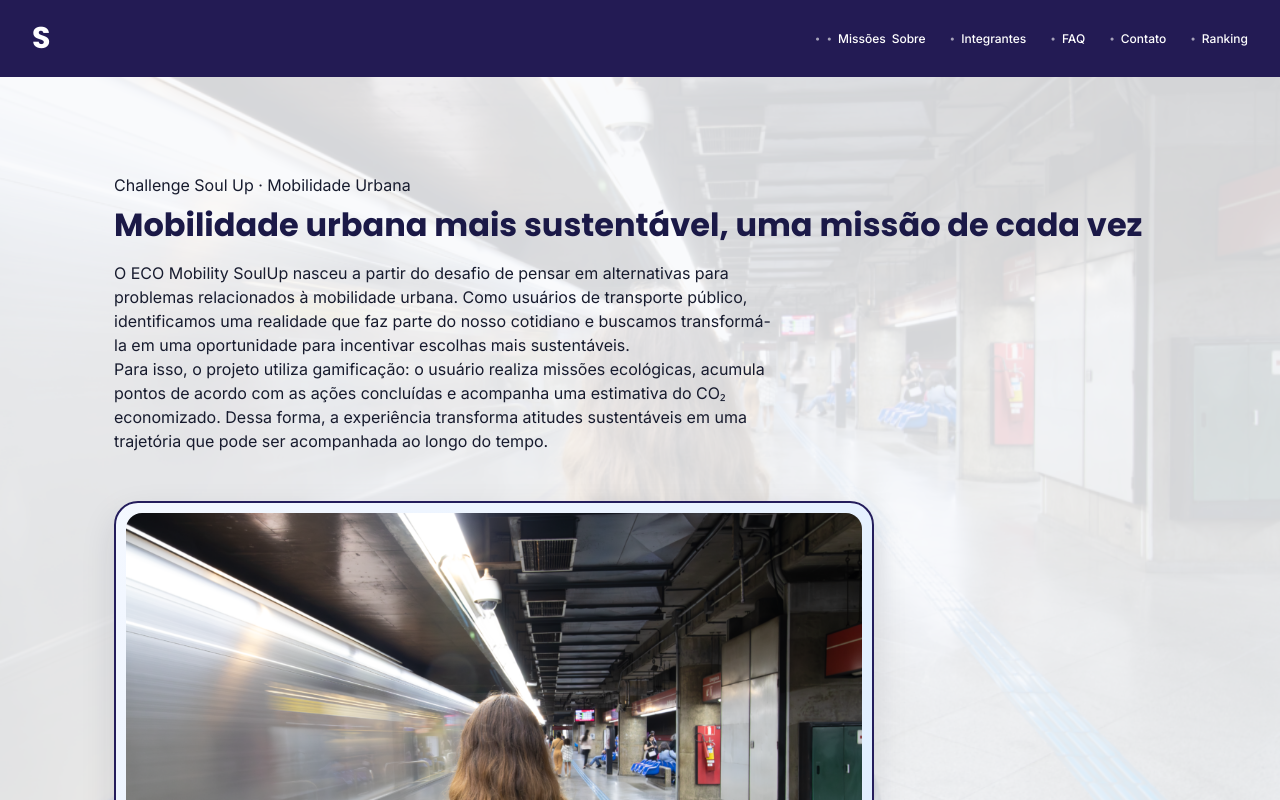
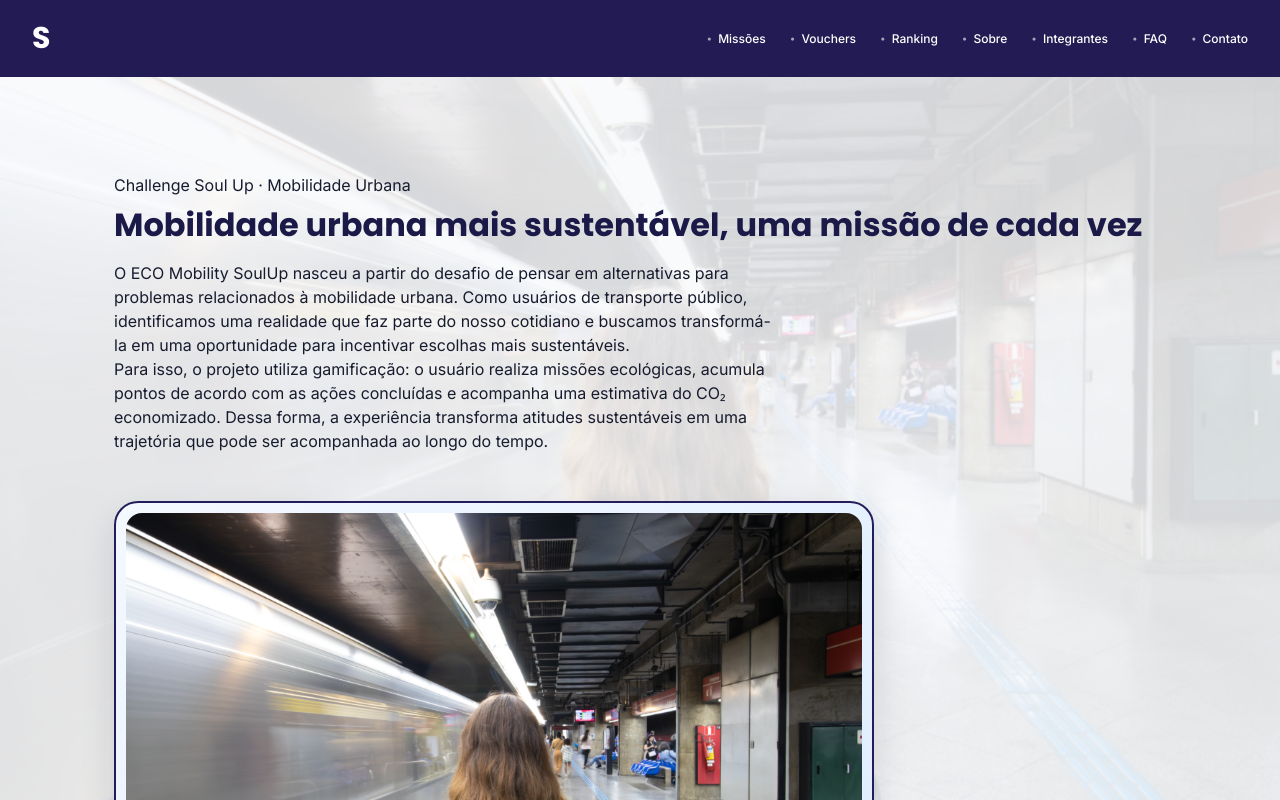
Before and after one commit to enzoestanguera/economic_soul-up, a React (Vite) app in the folder Eco-Mobitily/: page / in a window 1280 px wide. Shown: the top 800 px of the page. Built offline with nearby package versions, Linux system fonts and the light colour scheme; no server answers.

Commit message:
feat: adiciona rota e link de vouchers no menu

```diff
--- a/Eco-Mobitily/src/App.tsx
+++ b/Eco-Mobitily/src/App.tsx
@@ -9,6 +9,7 @@ import NotFound from './pages/NotFound';
 import SolucaoDados from './pages/SolucaoDados';
 import Ranking from './pages/Ranking';
 import Missoes from './pages/Missoes';
+import Vouchers from './pages/Vouchers';
 
 export default function App() {
   return (
@@ -25,6 +26,7 @@ export default function App() {
         <Route path="*" element={<NotFound />} />
         <Route path="/ranking" element={<Ranking />} />
         <Route path="/missoes" element={<Missoes />} />
+        <Route path="/vouchers" element={<Vouchers />} />
       </Routes>
     </>
   );
--- a/Eco-Mobitily/src/components/Cabecalho.tsx
+++ b/Eco-Mobitily/src/components/Cabecalho.tsx
@@ -13,12 +13,24 @@ export function Cabecalho() {
         <ul className="cabecalho-ul">
           <li className="cabecalho-li">
             <span className="cabecalho-bullet">•</span>
-            <li className="cabecalho-li">
-            <span className="cabecalho-bullet">•</span>
             <Link to="/missoes" className="cabecalho-link">
               Missões
             </Link>
           </li>
+          <li className="cabecalho-li">
+            <span className="cabecalho-bullet">•</span>
+            <Link to="/vouchers" className="cabecalho-link">
+              Vouchers
+            </Link>
+          </li>
+          <li className="cabecalho-li">
+            <span className="cabecalho-bullet">•</span>
+            <Link to="/ranking" className="cabecalho-link">
+              Ranking
+            </Link>
+          </li>
+          <li className="cabecalho-li">
+            <span className="cabecalho-bullet">•</span>
             <Link to="/sobre" className="cabecalho-link">
               Sobre
             </Link>
@@ -41,12 +53,6 @@ export function Cabecalho() {
               Contato
             </Link>
           </li>
-          <li className="cabecalho-li">
-            <span className="cabecalho-bullet">•</span>
-            <Link to="/ranking" className="cabecalho-link">
-              Ranking
-            </Link>
-          </li>
         </ul>
       </nav>
     </header>
```
